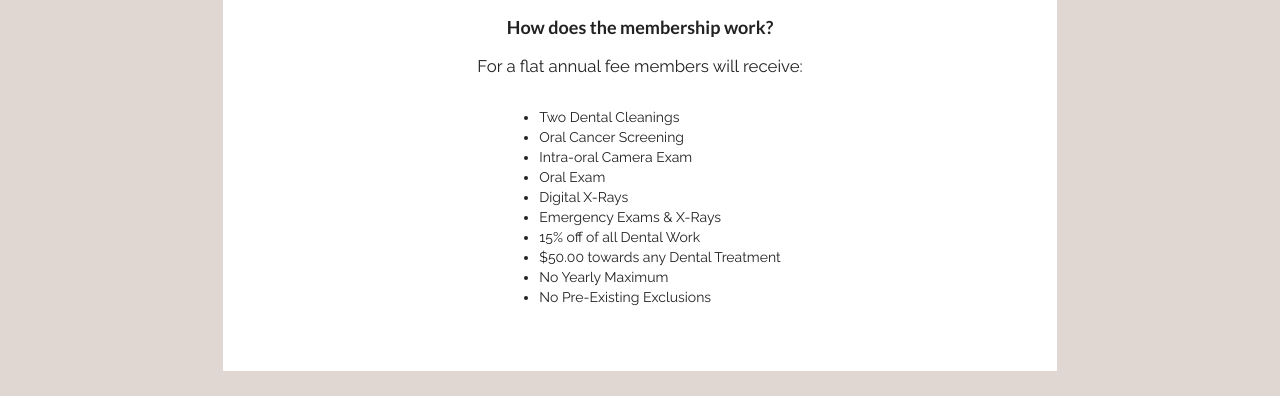
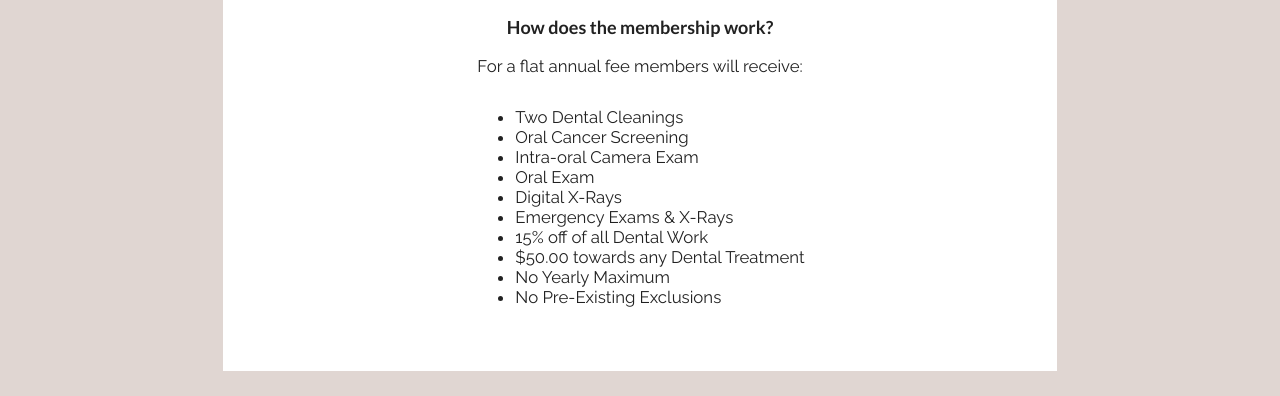
Before and after one commit to danno131313/ronkny.github.io, a Jekyll site: the page built from our-office.html, in a window 1280 px wide. Shown: the part 1138-1534 px from the top of the page. Built offline with Jekyll 4.4.1, drawn with Linux system fonts in a browser that asks for light colours; nearby versions of some CDN libraries.

Commit message:
minor fixes

```diff
--- a/css/page.css
+++ b/css/page.css
@@ -237,4 +237,8 @@ body {
         height: 240px;
         margin: 0 0 25px 25px;
     }
+
+    #content li {
+        font-size: 1.2em;
+    }
 }
```
